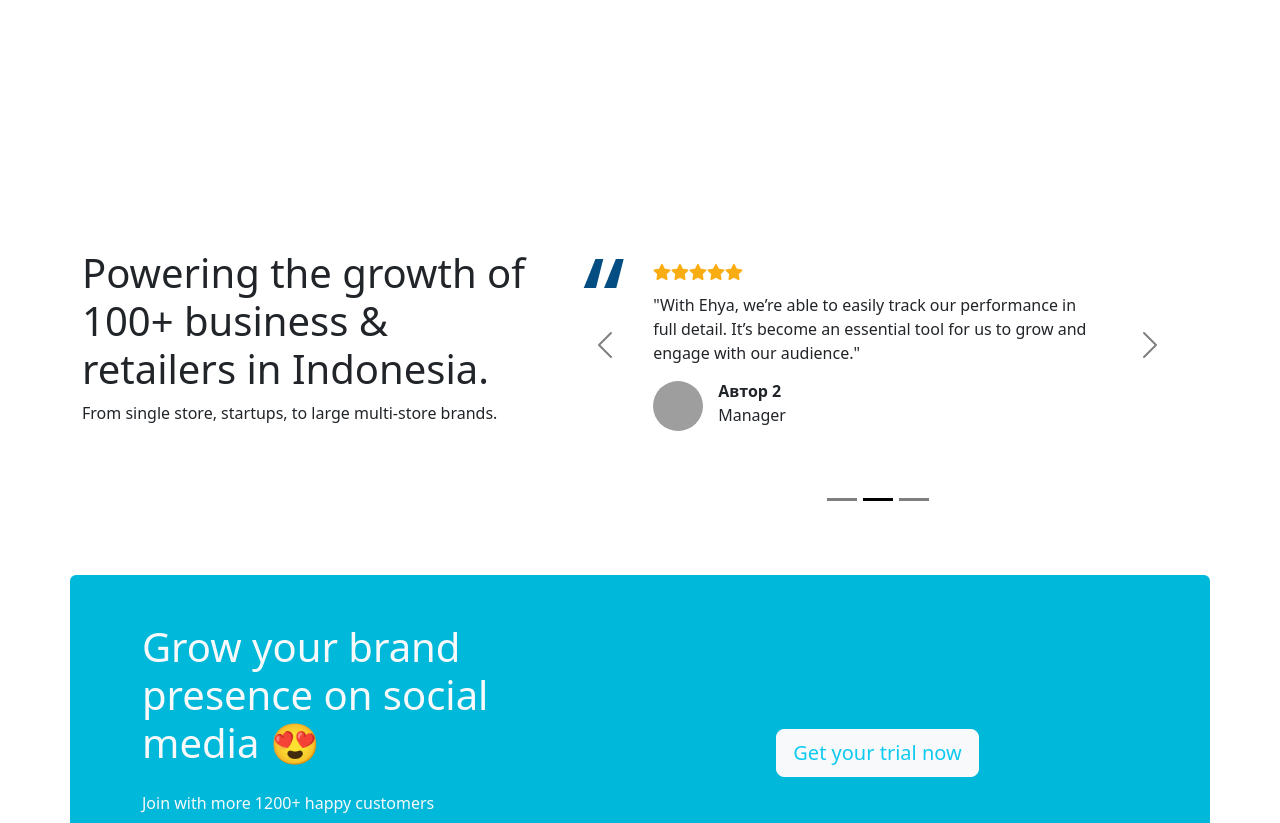
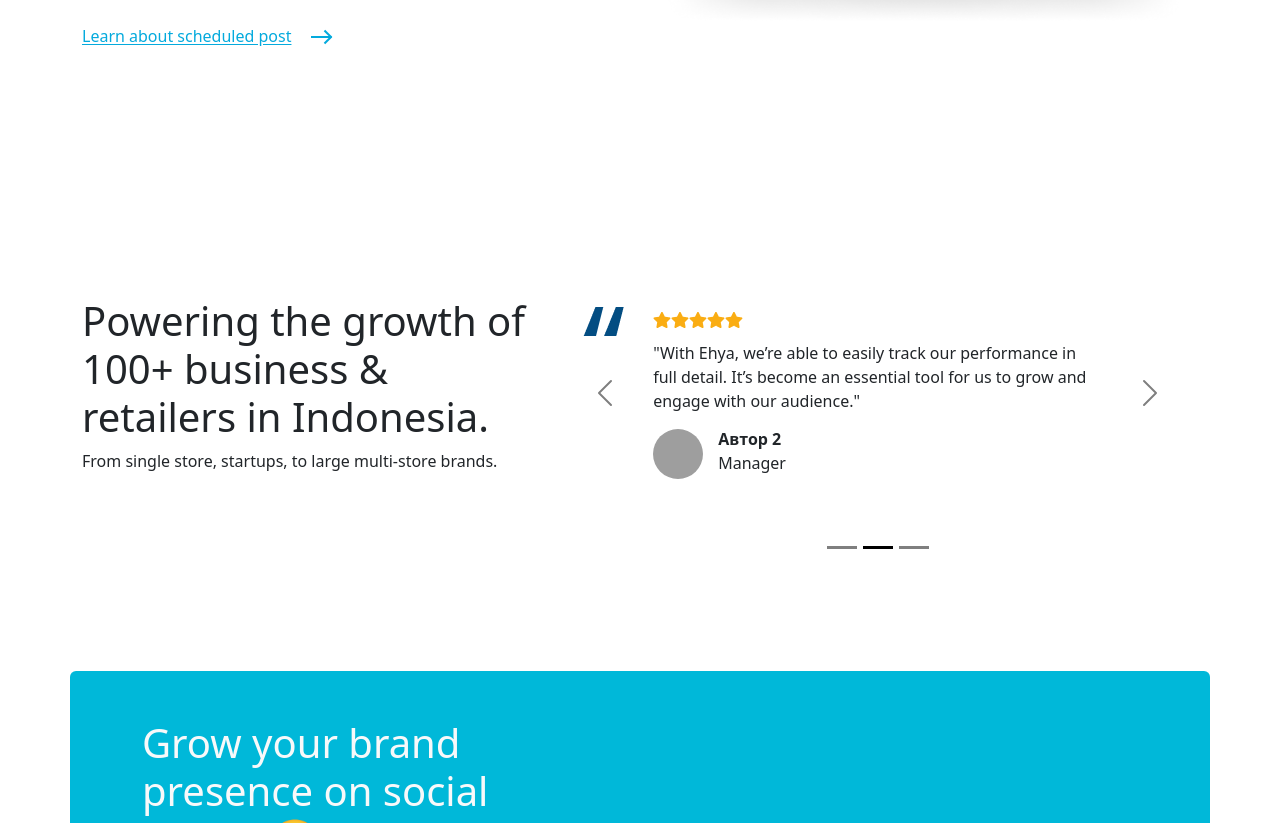
Before and after one commit to MuratkanDamir/ehya, a React (Create React App) app: page / in a window 1280 px wide. Shown: the part 2347-3170 px from the top of the page. Built offline with nearby package versions, Linux system fonts and the light colour scheme; grey boxes are pictures that could not be loaded.

Commit message:
full done

```diff
--- a/public/index.html
+++ b/public/index.html
@@ -3,7 +3,8 @@
   <head>
     <meta charset="utf-8" />
     <link rel="icon" href="%PUBLIC_URL%/favicon.ico" />
-    <meta name="viewport" content="width=device-width, initial-scale=1" />
+    <!-- <meta name="viewport" content="width=device-width, initial-scale=1" /> -->
+    <meta name="viewport" content="width=device-width, initial-scale=1, maximum-scale=1, user-scalable=no"/>
     <meta name="theme-color" content="#000000" />
     <meta
       name="description"
--- a/src/Components/Main/Feedbacks/Feedbacks.js
+++ b/src/Components/Main/Feedbacks/Feedbacks.js
@@ -30,7 +30,7 @@
     };
 
     return (
-    <div className="container pt-5 pb-5">
+    <div className="container pb-5 mb-5">
         <div className="row">
             <div className="col-12 col-md-5 d-flex flex-column justify-content-center">
                 <h1>Powering the growth of 100+ business & retailers in Indonesia.</h1>
--- a/src/Components/Main/MainInfo/MainInfo.js
+++ b/src/Components/Main/MainInfo/MainInfo.js
@@ -5,7 +5,7 @@
         <div>
             <div class="container text-center pt-5 pb-5">
                 <div class="row">
-                    <div class="col-12 col-md-6">
+                    <div class="col-12 col-md-6  mb-5">
                         <img src={phoneImages} style={{width:'70%', heigth:'30%'}}></img>
                     </div>
                     <div class="col-12 col-md-6 d-flex text-start flex-column justify-content-center gap-4">
--- a/src/Components/Main/OtherInfo/OtherInfo.js
+++ b/src/Components/Main/OtherInfo/OtherInfo.js
@@ -7,7 +7,7 @@
         <div>
             <div class="container text-center mt-5 mb-5 pt-5 pb-5">
                 <div class="row">
-                    <div class="col-12 col-md-6 d-flex text-start flex-column justify-content-center gap-4">
+                    <div class="col-12 col-md-6 d-flex text-start flex-column justify-content-center gap-4 mb-5">
                         <h3 style={{color: '#034D82'}}>Schedule Your Post Whenever You Want</h3>
                         <p style={{color: '#90A3B4'}}>Publish your content automatically to ensure that your content reaches the right people. Built-in features such as</p>
                         <ul style={{paddingLeft:'0px'}}>
--- a/src/index.css
+++ b/src/index.css
@@ -6,6 +6,7 @@
     sans-serif;
   -webkit-font-smoothing: antialiased;
   -moz-osx-font-smoothing: grayscale;
+  overflow-x: hidden;
 }
 
 code {
@@ -21,7 +22,6 @@
 }
 
 /* Стили для мобильных устройств (например, ширина экрана меньше 768px) */
-/* Восстанавливаем горизонтальную прокрутку */
 @media (max-width: 768px) {
   body {
     overflow-x: hidden;
```
